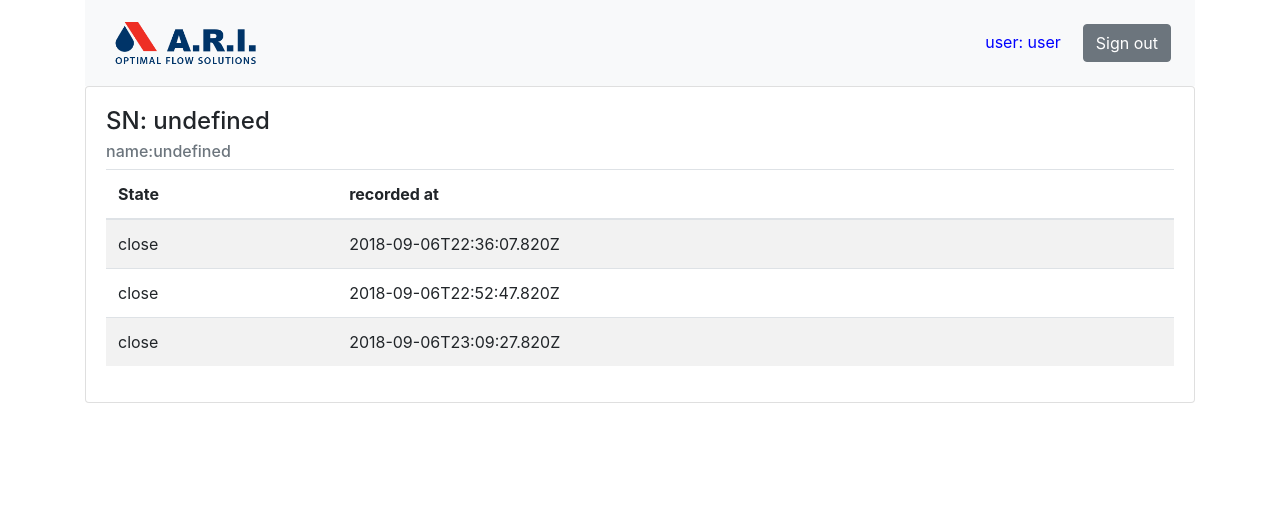
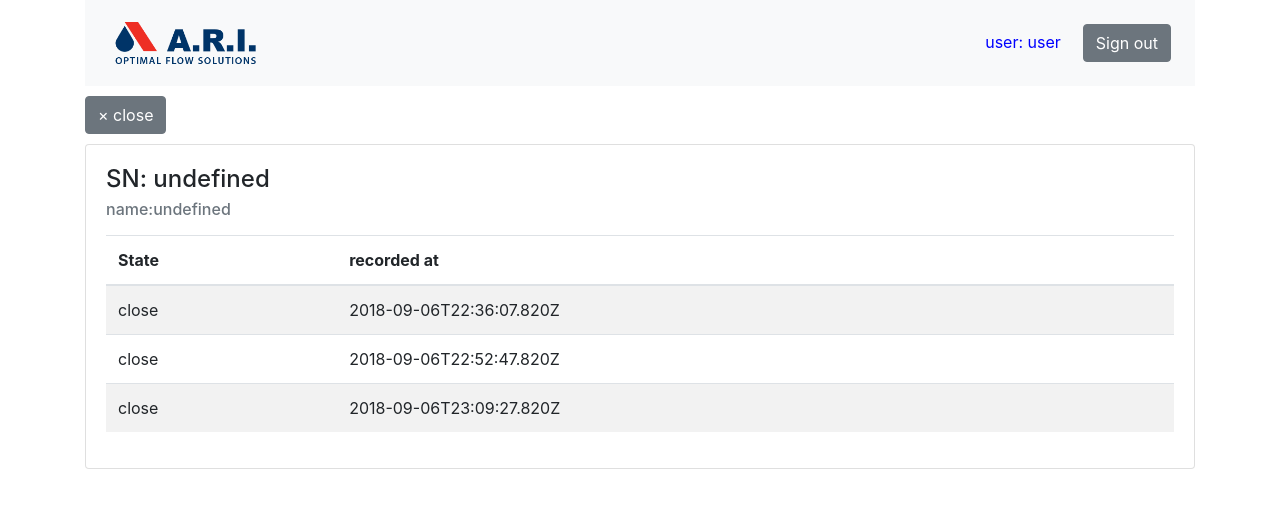
Before and after one commit to avishayp/noyad, a Vue app in the folder noyadari/: page /view in a window 1280 px wide. Shown: the top 508 px of the page. Built offline with nearby package versions, Linux system fonts and the light colour scheme; no server answers; sample sign-in values are in the browser's storage; what vue-qrcode-reader, vuefire would draw is missing.

Commit message:
Add close button to view page

```diff
--- a/noyadari/src/components/QRAdd.vue
+++ b/noyadari/src/components/QRAdd.vue
@@ -1,3 +1,6 @@
+<template>
+</template>
+
 <script>
 
 export default {
--- a/noyadari/src/components/ViewItem.vue
+++ b/noyadari/src/components/ViewItem.vue
@@ -1,13 +1,19 @@
 <template>
   <div>
+
+    <b-button id="spaced" href="/home">&times; close</b-button>
+
     <b-card :title="'SN: ' + item.sn"
             :sub-title="'name:' + item.name">
+
+      <p class="card-text">{{item.details}}</p>
 
       <b-table responsive flex striped hover
                :items="ocEvents"
                :fields="fields">
       </b-table>
     </b-card>
+
   </div>
 </template>
 
@@ -48,5 +54,8 @@ export default {
 
 <!-- Add "scoped" attribute to limit CSS to this component only -->
 <style scoped>
-
+  #spaced {
+    margin-top: 10px;
+    margin-bottom: 10px
+  }
 </style>
```
